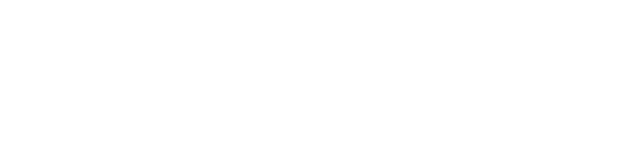
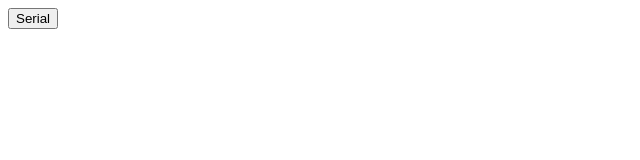
Before and after one commit to mgvsetin/2426-mp-ThomasMuij, a plain HTML site: page test_card_reader.html in a window 1280 px wide. Shown: the whole page, without its empty margins (0-640 px from the left). Drawn offline with Linux system fonts and the light colour scheme.

Commit message:
testing card reader

```diff
--- a/cashier_app/static/scripts/event_managers/event_manager.js
+++ b/cashier_app/static/scripts/event_managers/event_manager.js
@@ -819,6 +819,8 @@ document.addEventListener('submit', async (event) => {
 
     const formData = new FormData(editProductForm);
     formData.set('name', formData.get('name').trim());
+
+    console.log(formData.get('image'));
 
     try {
       const response = await fetch('/api/events/products/edit', {
--- a/test_card_reader.html
+++ b/test_card_reader.html
@@ -2,13 +2,48 @@
 <html>
 
 <head>
-    <meta charset="UTF-8">
-    <meta name="viewport" content="width=device-width, initial-scale=1.0">
-    <title>Reader test</title>
+  <meta charset="UTF-8">
+  <meta name="viewport" content="width=device-width, initial-scale=1.0">
+  <title>Reader test</title>
 </head>
 
 <body>
+  <!-- <button id="usb" onclick="webUSB()">USB</button>
+  <button id="hid" onclick="webHID()">HID</button> -->
+  <button id="serial" onclick="webSerial()">Serial</button>
 
+
+  <script>
+    // async function webUSB() {
+    //   // must be invoked by a user gesture (click)
+    //   const filters = [{ vendorId: 0x1234 }, { vendorId: 0xabcd }]; // optional
+    //   const device = await navigator.usb.requestDevice({ filters });
+    //   await device.open();
+    //   if (device.configuration === null) await device.selectConfiguration(1);
+    //   await device.claimInterface(0);
+    //   // now you can perform controlTransferIn/Out, transferIn/Out on endpoints
+    //   const result = await device.transferIn(1, 64);
+    //   console.log(new Uint8Array(result.data.buffer));
+    // }
+
+    // async function webHID() {
+    //   const devices = await navigator.hid.requestDevice({ filters: [{ vendorId: 0x1234 }] });
+    //   const device = devices[0];
+    //   await device.open();
+    //   device.addEventListener('inputreport', e => {
+    //     const data = new Uint8Array(e.data.buffer);
+    //     console.log('hid data', data);
+    //   });
+    // }
+
+    async function webSerial() {
+      const port = await navigator.serial.requestPort();
+      await port.open({ baudRate: 115200 });
+      const reader = port.readable.getReader();
+      const { value, done } = await reader.read();
+      console.log(value);
+    }
+  </script>
 </body>
 
 </html>
```
Also changed, not shown: cashier_app/static/images/products/hamburger1_3.png (added).
